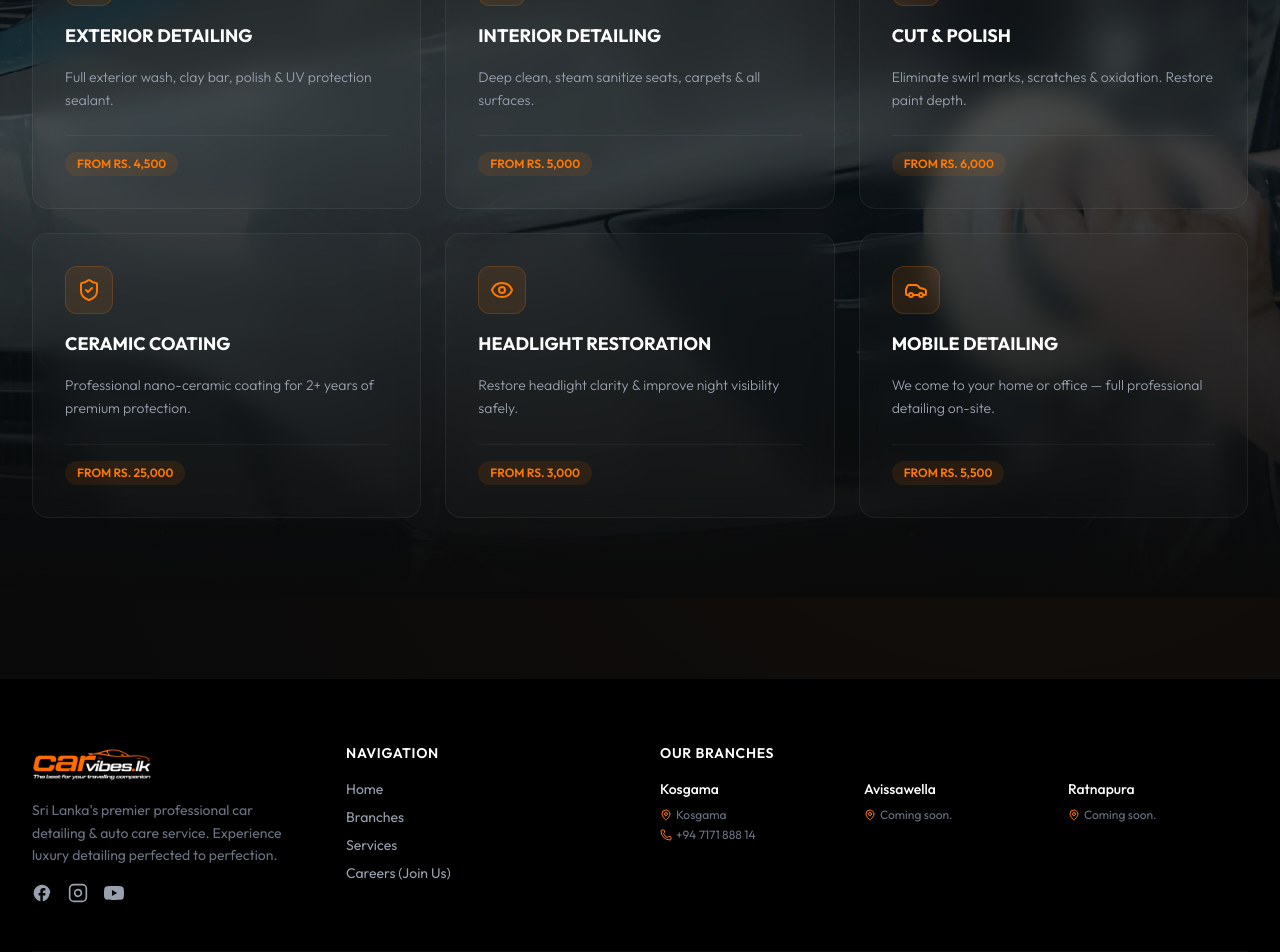
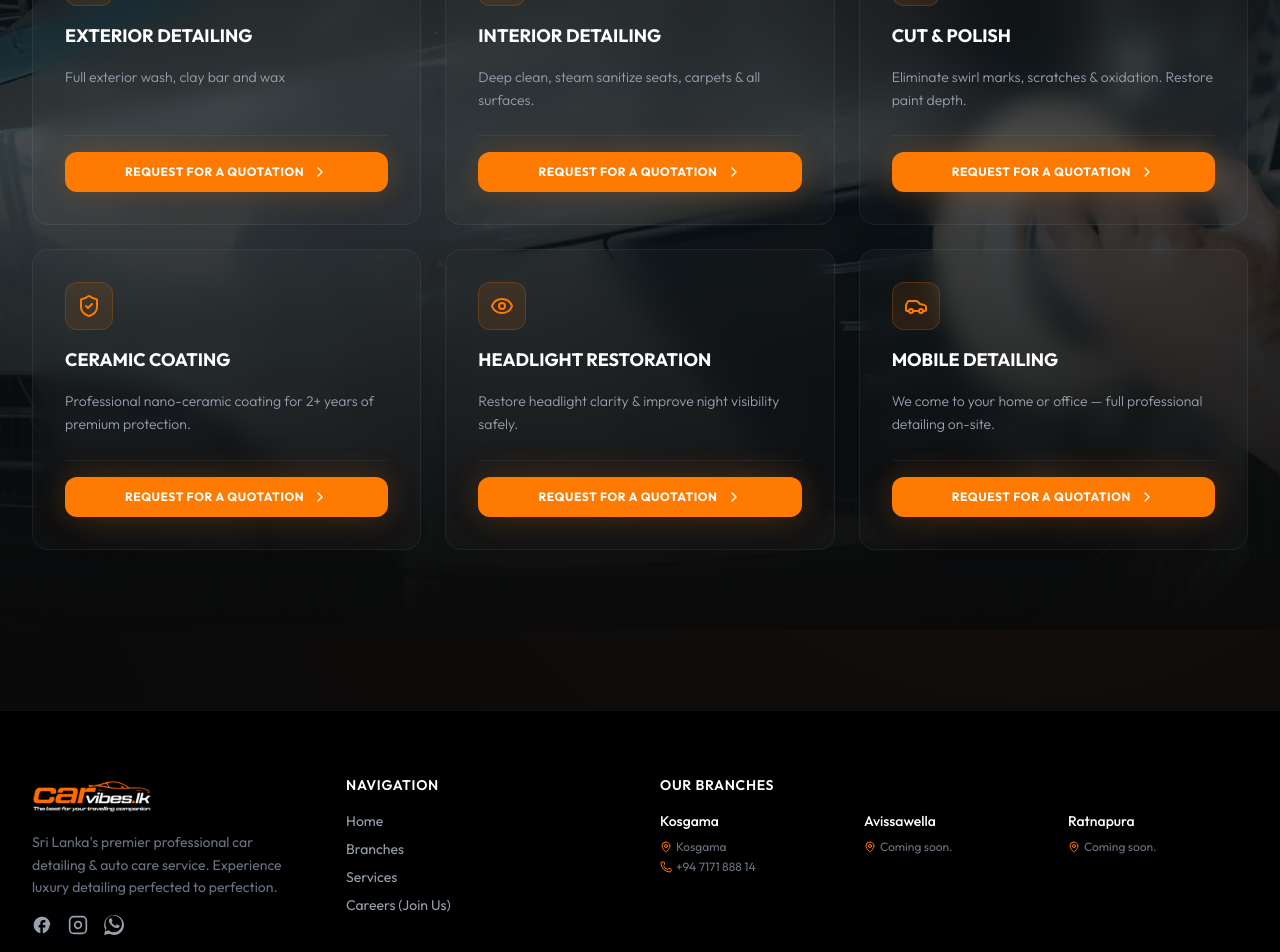
Before and after one commit to Pubudu-Harshana/carvibes_frontend, a Next.js app: page / in a window 1280 px wide. Shown: the part 1620-2572 px from the top of the page. Built offline with nearby package versions, Linux system fonts and the light colour scheme.

Commit message:
Replace prices with Request Quote button, swap YouTube with WhatsApp in Footer

```diff
--- a/src/app/page.tsx
+++ b/src/app/page.tsx
@@ -37,37 +37,31 @@ const branches = [
 const services = [
   {
     name: "Exterior Detailing",
-    price: "From Rs. 4,500",
-    description: "Full exterior wash, clay bar, polish & UV protection sealant.",
+    description: "Full exterior wash, clay bar and wax",
     icon: Shield
   },
   {
     name: "Interior Detailing",
-    price: "From Rs. 5,000",
     description: "Deep clean, steam sanitize seats, carpets & all surfaces.",
     icon: Sparkles
   },
   {
     name: "Cut & Polish",
-    price: "From Rs. 6,000",
     description: "Eliminate swirl marks, scratches & oxidation. Restore paint depth.",
     icon: Layers
   },
   {
     name: "Ceramic Coating",
-    price: "From Rs. 25,000",
     description: "Professional nano-ceramic coating for 2+ years of premium protection.",
     icon: ShieldCheck
   },
   {
     name: "Headlight Restoration",
-    price: "From Rs. 3,000",
     description: "Restore headlight clarity & improve night visibility safely.",
     icon: Eye
   },
   {
     name: "Mobile Detailing",
-    price: "From Rs. 5,500",
     description: "We come to your home or office — full professional detailing on-site.",
     icon: Car
   }
@@ -243,10 +237,16 @@ export default function Home() {
                       {service.description}
                     </p>
                   </div>
-                  <div className="mt-6 pt-4 border-t border-white/5 flex items-center justify-between">
-                    <span className="text-xs font-semibold text-primary uppercase bg-primary/10 px-3 py-1 rounded-full">
-                      {service.price}
-                    </span>
+                  <div className="mt-6 pt-4 border-t border-white/5">
+                    <a
+                      href={`https://wa.me/94717188814?text=Hi%20CarVibes!%20I%20would%20like%20to%20request%20a%20quotation%20for%20the%20${encodeURIComponent(service.name)}%20service.`}
+                      target="_blank"
+                      rel="noopener noreferrer"
+                      className="w-full inline-flex items-center justify-center gap-2 rounded-xl bg-primary px-4 py-3 text-xs font-bold text-white transition-all duration-300 hover:bg-primary/95 hover:scale-[1.02] uppercase tracking-wider orange-glow"
+                    >
+                      Request for a Quotation
+                      <ChevronRight className="h-4 w-4" />
+                    </a>
                   </div>
                 </motion.div>
               );
--- a/src/components/Footer.tsx
+++ b/src/components/Footer.tsx
@@ -36,9 +36,9 @@ export default function Footer() {
                   <line x1="17.5" y1="6.5" x2="17.51" y2="6.5" />
                 </svg>
               </Link>
-              <Link href="#" className="hover:text-primary transition-colors" aria-label="YouTube">
+              <Link href="https://wa.me/94717188814" target="_blank" rel="noopener noreferrer" className="hover:text-primary transition-colors" aria-label="WhatsApp">
                 <svg className="h-5 w-5 fill-current" viewBox="0 0 24 24" xmlns="http://www.w3.org/2000/svg">
-                  <path d="M23.498 6.163a3.003 3.003 0 00-2.11-2.11C19.518 3.545 12 3.545 12 3.545s-7.518 0-9.388.507a3.003 3.003 0 00-2.11 2.11C.0 8.033.0 12 .0 12s0 3.967.502 5.837a3.003 3.003 0 002.11 2.11c1.87.507 9.388.507 9.388.507s7.518 0 9.388-.507a3.003 3.003 0 002.11-2.11C24 15.967 24 12 24 12s0-3.967-.502-5.837zM9.545 15.568V8.432L15.818 12l-6.273 3.568z"/>
+                  <path d="M.057 24l1.687-6.163c-1.041-1.804-1.588-3.849-1.587-5.946C.06 5.348 5.397.01 12.008.01c3.202.001 6.212 1.246 8.477 3.514 2.266 2.268 3.507 5.28 3.505 8.484-.004 6.657-5.34 11.997-11.953 11.997-2.005-.001-3.973-.502-5.713-1.455L0 24zm6.59-4.846c1.66.986 3.284 1.48 4.936 1.481 5.482 0 9.943-4.461 9.947-9.948.002-2.659-1.03-5.158-2.906-7.037-1.876-1.879-4.376-2.91-7.036-2.911-5.489 0-9.95 4.462-9.954 9.949-.001 1.77.466 3.493 1.353 5.03l-1.01 3.688 3.774-.988zm11.385-6.84c-.315-.158-1.86-.92-2.148-1.025-.289-.105-.499-.158-.709.158-.21.315-.813 1.025-.996 1.235-.183.21-.367.236-.682.079-.315-.158-1.33-.49-2.533-1.564-.936-.835-1.568-1.867-1.751-2.182-.183-.315-.02-.485.137-.642.142-.141.315-.367.472-.551.157-.184.21-.315.315-.525.105-.21.053-.394-.026-.551-.079-.158-.709-1.708-.971-2.34-.255-.612-.515-.529-.709-.539-.183-.01-.394-.01-.604-.01-.21 0-.551.079-.84.394-.289.315-1.103 1.077-1.103 2.629 0 1.551 1.129 3.048 1.287 3.258.158.21 2.221 3.391 5.38 4.757.752.325 1.339.519 1.797.665.756.24 1.444.207 1.988.126.607-.09 1.86-.761 2.122-1.458.262-.697.262-1.298.183-1.42-.079-.12-.289-.208-.604-.367z" />
                 </svg>
               </Link>
             </div>
```
